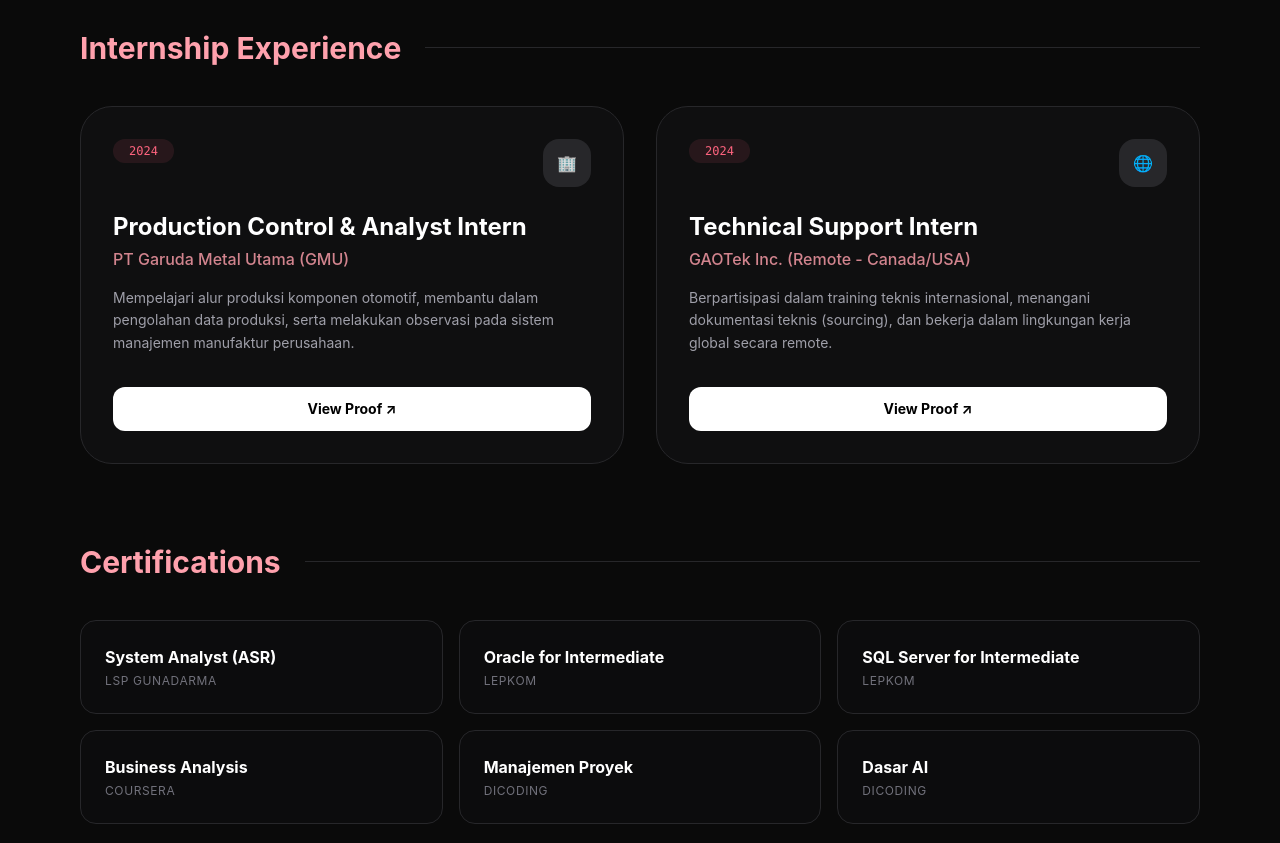
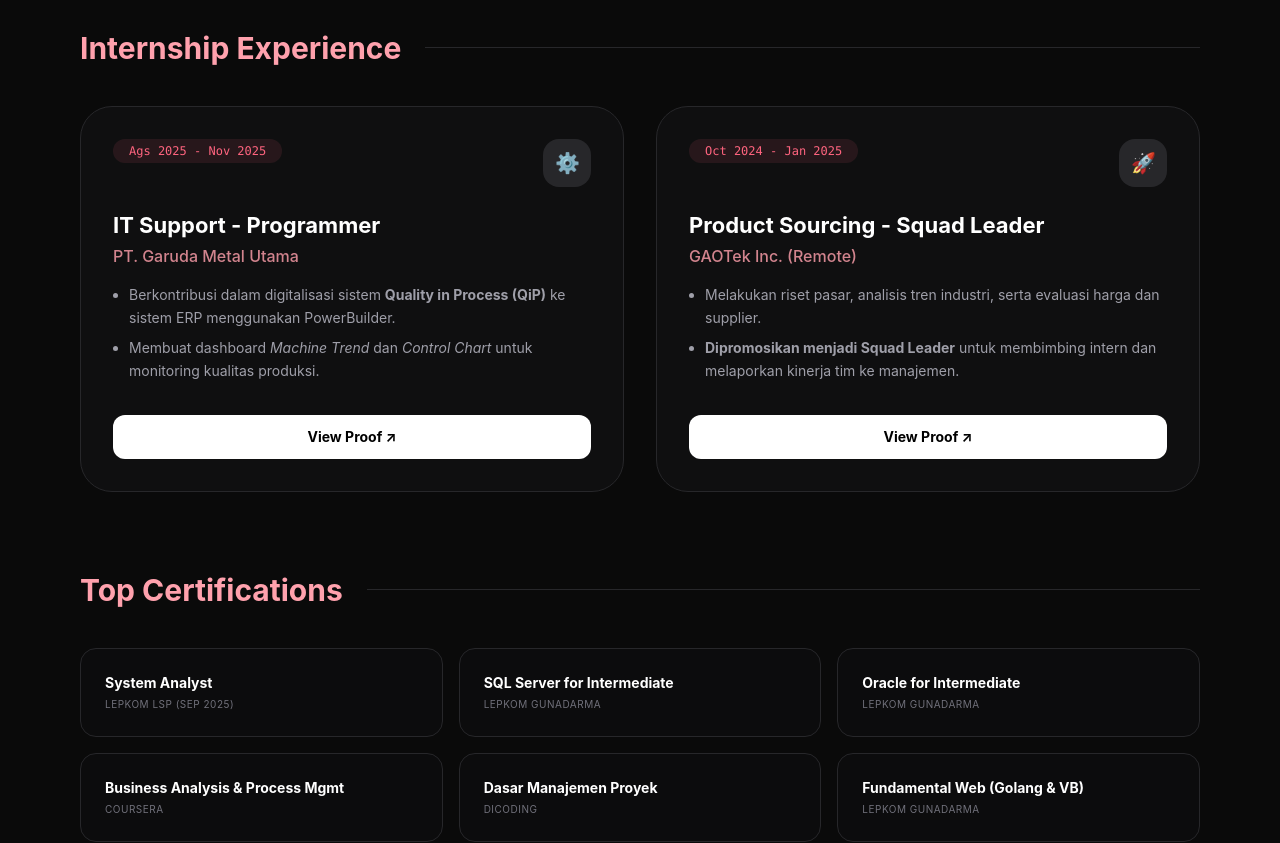
Before and after one commit to thatiananabila/Portofolio, a React (Vite) app: page / in a window 1280 px wide. Shown: the part 2820-3663 px from the top of the page. Built offline with nearby package versions, Linux system fonts and the light colour scheme.

Commit message:
benerin bagian job role dan intern sertif

```diff
--- a/src/App.jsx
+++ b/src/App.jsx
@@ -409,68 +409,70 @@
       {/* ================= SECTION CERTIFICATES & EXPERIENCE ================= */}
 <section className="px-8 md:px-20 py-20 bg-[#0a0a0a]">
 
-  {/* 1. INTERNSHIP EXPERIENCE (CARD BESAR) */}
+  {/* 1. INTERNSHIP EXPERIENCE (BERDASARKAN CV) */}
   <div className="flex items-center justify-between mb-10">
     <h2 className="text-3xl font-bold text-rose-300">Internship Experience</h2>
     <div className="h-[1px] bg-zinc-800 flex-1 ml-6" />
   </div>
 
   <div className="grid md:grid-cols-2 gap-8 mb-20">
-    {/* Card GMU */}
+    {/* Card PT. Garuda Metal Utama */}
     <div className="group bg-zinc-900/40 border border-zinc-800 rounded-[32px] p-8 hover:border-rose-400/50 transition-all duration-500 hover:-translate-y-2">
       <div className="flex justify-between items-start mb-6">
-        <span className="px-4 py-1 bg-rose-400/10 text-rose-400 rounded-full text-xs font-mono">2024</span>
-        <div className="w-12 h-12 bg-zinc-800 rounded-2xl flex items-center justify-center group-hover:scale-110 transition-transform">
-          🏢
+        <span className="px-4 py-1 bg-rose-400/10 text-rose-400 rounded-full text-xs font-mono">Ags 2025 - Nov 2025</span>
+        <div className="w-12 h-12 bg-zinc-800 rounded-2xl flex items-center justify-center group-hover:scale-110 transition-transform text-xl">
+          ⚙️
         </div>
       </div>
-      <h3 className="text-2xl font-bold mb-1 text-white">Production Control & Analyst Intern</h3>
-      <p className="text-rose-300/80 mb-4 font-medium">PT Garuda Metal Utama (GMU)</p>
-      <p className="text-zinc-400 text-sm leading-relaxed mb-8">
-        Mempelajari alur produksi komponen otomotif, membantu dalam pengolahan data produksi, serta melakukan observasi pada sistem manajemen manufaktur perusahaan.
-      </p>
+      <h3 className="text-2xl font-bold mb-1 text-white text-[22px]">IT Support - Programmer</h3>
+      <p className="text-rose-300/80 mb-4 font-medium">PT. Garuda Metal Utama</p>
+      <ul className="text-zinc-400 text-sm leading-relaxed mb-8 list-disc ml-4 space-y-2">
+        <li>Berkontribusi dalam digitalisasi sistem <b>Quality in Process (QiP)</b> ke sistem ERP menggunakan PowerBuilder.</li>
+        <li>Membuat dashboard <i>Machine Trend</i> dan <i>Control Chart</i> untuk monitoring kualitas produksi.</li>
+      </ul>
       <button className="w-full py-3 bg-white text-black rounded-xl font-bold text-sm hover:bg-rose-300 transition">
         View Proof ↗
       </button>
     </div>
 
-    {/* Card GAOTek */}
+    {/* Card GAOTek Inc. */}
     <div className="group bg-zinc-900/40 border border-zinc-800 rounded-[32px] p-8 hover:border-rose-400/50 transition-all duration-500 hover:-translate-y-2">
       <div className="flex justify-between items-start mb-6">
-        <span className="px-4 py-1 bg-rose-400/10 text-rose-400 rounded-full text-xs font-mono">2024</span>
-        <div className="w-12 h-12 bg-zinc-800 rounded-2xl flex items-center justify-center group-hover:scale-110 transition-transform">
-          🌐
+        <span className="px-4 py-1 bg-rose-400/10 text-rose-400 rounded-full text-xs font-mono">Oct 2024 - Jan 2025</span>
+        <div className="w-12 h-12 bg-zinc-800 rounded-2xl flex items-center justify-center group-hover:scale-110 transition-transform text-xl">
+          🚀
         </div>
       </div>
-      <h3 className="text-2xl font-bold mb-1 text-white">Technical Support Intern</h3>
-      <p className="text-rose-300/80 mb-4 font-medium">GAOTek Inc. (Remote - Canada/USA)</p>
-      <p className="text-zinc-400 text-sm leading-relaxed mb-8">
-        Berpartisipasi dalam training teknis internasional, menangani dokumentasi teknis (sourcing), dan bekerja dalam lingkungan kerja global secara remote.
-      </p>
+      <h3 className="text-2xl font-bold mb-1 text-white text-[22px]">Product Sourcing - Squad Leader</h3>
+      <p className="text-rose-300/80 mb-4 font-medium">GAOTek Inc. (Remote)</p>
+      <ul className="text-zinc-400 text-sm leading-relaxed mb-8 list-disc ml-4 space-y-2">
+        <li>Melakukan riset pasar, analisis tren industri, serta evaluasi harga dan supplier.</li>
+        <li><b>Dipromosikan menjadi Squad Leader</b> untuk membimbing intern dan melaporkan kinerja tim ke manajemen.</li>
+      </ul>
       <button className="w-full py-3 bg-white text-black rounded-xl font-bold text-sm hover:bg-rose-300 transition">
         View Proof ↗
       </button>
     </div>
   </div>
 
-  {/* 2. COURSES & CERTIFICATIONS (GRID KECIL) */}
+  {/* 2. CERTIFICATIONS (TOP 6 BERDASARKAN CV) */}
   <div className="flex items-center justify-between mb-10">
-    <h2 className="text-3xl font-bold text-rose-300">Certifications</h2>
+    <h2 className="text-3xl font-bold text-rose-300">Top Certifications</h2>
     <div className="h-[1px] bg-zinc-800 flex-1 ml-6" />
   </div>
 
   <div className="grid grid-cols-1 md:grid-cols-3 gap-4">
     {[
-      { title: "System Analyst (ASR)", issuer: "LSP Gunadarma" },
-      { title: "Oracle for Intermediate", issuer: "LEPKOM" },
-      { title: "SQL Server for Intermediate", issuer: "LEPKOM" },
-      { title: "Business Analysis", issuer: "Coursera" },
-      { title: "Manajemen Proyek", issuer: "Dicoding" },
-      { title: "Dasar AI", issuer: "Dicoding" },
+      { title: "System Analyst", issuer: "LEPKOM LSP (Sep 2025)" },
+      { title: "SQL Server for Intermediate", issuer: "LEPKOM GUNADARMA" },
+      { title: "Oracle for Intermediate", issuer: "LEPKOM GUNADARMA" },
+      { title: "Business Analysis & Process Mgmt", issuer: "Coursera" },
+      { title: "Dasar Manajemen Proyek", issuer: "Dicoding" },
+      { title: "Fundamental Web (Golang & VB)", issuer: "LEPKOM GUNADARMA" },
     ].map((cert, index) => (
       <div key={index} className="p-6 rounded-2xl bg-zinc-900/20 border border-zinc-800 hover:bg-zinc-900/60 transition group cursor-pointer">
-        <h4 className="font-bold text-white group-hover:text-rose-300 transition mb-1">{cert.title}</h4>
-        <p className="text-zinc-500 text-xs uppercase tracking-wider">{cert.issuer}</p>
+        <h4 className="font-bold text-white group-hover:text-rose-300 transition mb-1 text-sm">{cert.title}</h4>
+        <p className="text-zinc-500 text-[10px] uppercase tracking-wider">{cert.issuer}</p>
       </div>
     ))}
   </div>
@@ -483,6 +485,7 @@
   </div>
 
 </section>
+
 
       {/* CONTACT */}
       <section className="px-8 md:px-20 py-24">
```
